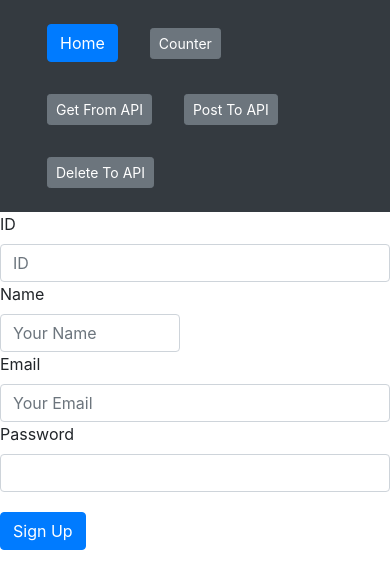
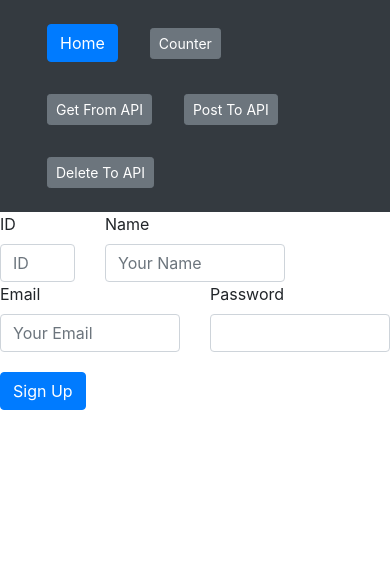
Before and after one commit to SubhamK108/Demo-ASP.NET-Core-WebAPI.Client-React, a React (Create React App) app: page /post_to_api in a window 390 px wide. Shown: the top 588 px of the page. Built offline with nearby package versions, Linux system fonts and the light colour scheme.

Commit message:
Update PostToApi.tsx

```diff
--- a/src/components/PostToApi.tsx
+++ b/src/components/PostToApi.tsx
@@ -50,7 +50,7 @@ const PostToApi: React.FC = () => {
 
     return (
         <form className="row g-3" onSubmit={SubmitForm}>
-            <div className="col-md-2">
+            <div className="col-3">
                 <label htmlFor="id" className="form-label">ID</label>
                 <input type="text" className="form-control" placeholder="ID" onChange={e => setUser({ ...user, id: parseInt(e.target.value) })} />
             </div>
@@ -58,11 +58,11 @@ const PostToApi: React.FC = () => {
                 <label htmlFor="name" className="form-label">Name</label>
                 <input type="text" className="form-control" placeholder="Your Name" onChange={e => setUser({ ...user, name: e.target.value })} />
             </div>
-            <div className="col-md-6">
+            <div className="col-6">
                 <label htmlFor="email" className="form-label">Email</label>
                 <input type="email" className="form-control" placeholder="Your Email" onChange={e => setUser({ ...user, email: e.target.value })} />
             </div>
-            <div className="col-md-6">
+            <div className="col-6">
                 <label htmlFor="password" className="form-label">Password</label>
                 <input type="password" className="form-control" onChange={e => setUser({ ...user, password: e.target.value })} />
             </div>
```
